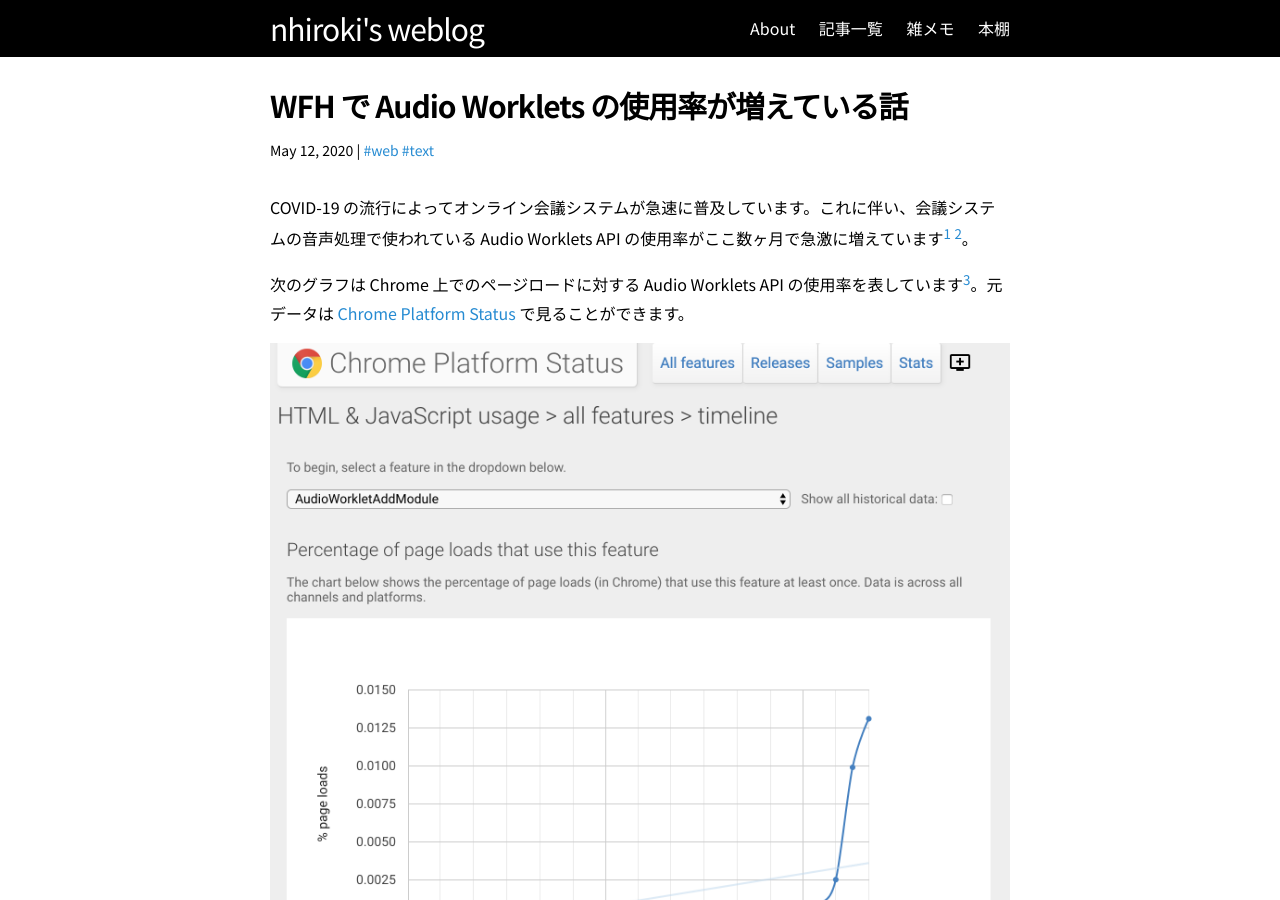
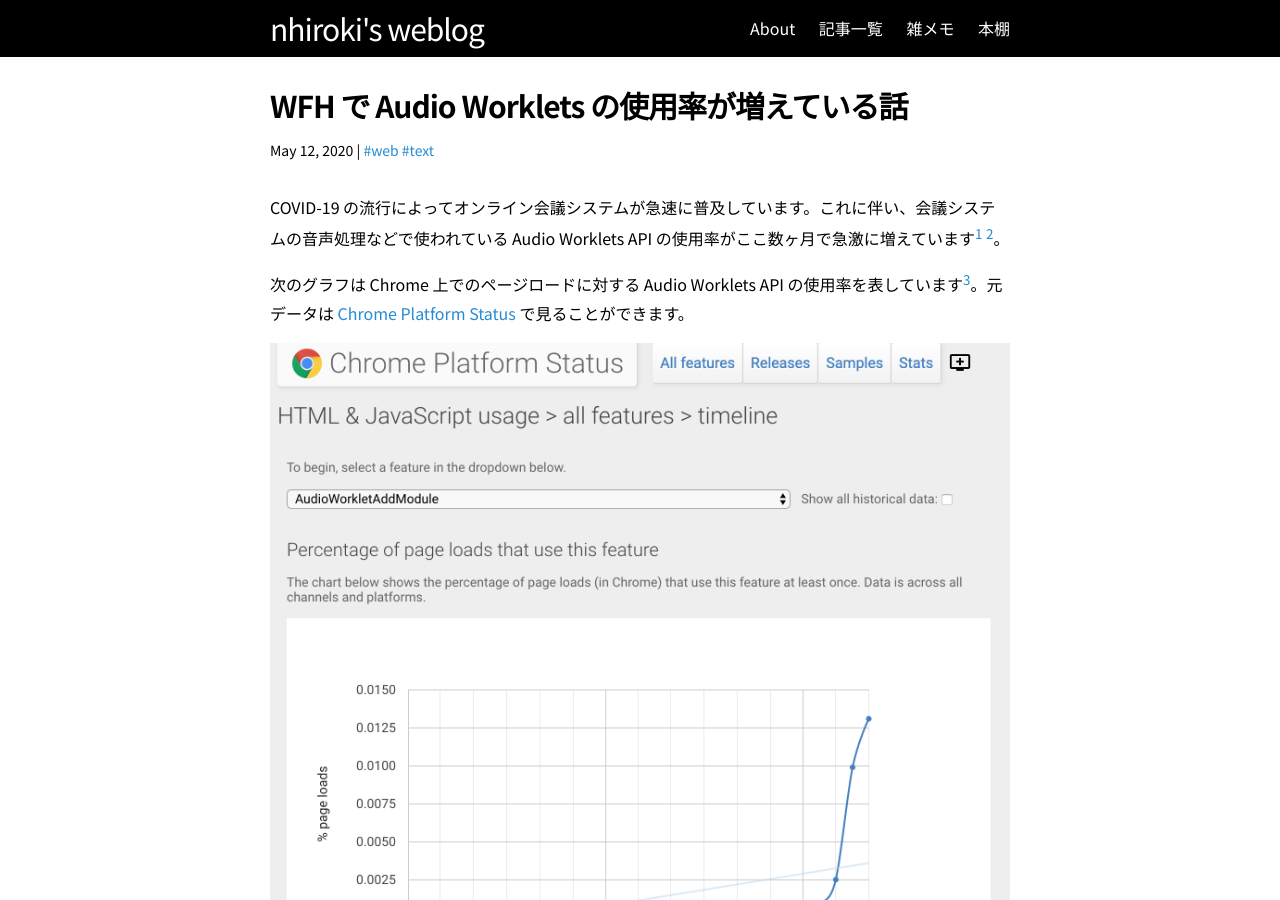
Before and after one commit to nhiroki/nhiroki.github.io, a Jekyll site: the page built from _posts/2020-05-12-usage-of-audio-worklets.md, in a window 1280 px wide and 900 px high. Built offline with Jekyll 4.4.1, drawn with Linux system fonts in a browser that asks for light colours; comment, search, counter and statistics services are not loaded; some of the changed text lies outside the part shown.

Commit message:
Editorial fix

```diff
--- a/_posts/2020-05-12-usage-of-audio-worklets.md
+++ b/_posts/2020-05-12-usage-of-audio-worklets.md
@@ -6,7 +6,7 @@
 image: /images/profile.png
 ---
 
-COVID-19 の流行によってオンライン会議システムが急速に普及しています。これに伴い、会議システムの音声処理で使われている Audio Worklets API の使用率がここ数ヶ月で急激に増えています[^tweets] [^zoom]。
+COVID-19 の流行によってオンライン会議システムが急速に普及しています。これに伴い、会議システムの音声処理などで使われている Audio Worklets API の使用率がここ数ヶ月で急激に増えています[^tweets] [^zoom]。
 
 次のグラフは Chrome 上でのページロードに対する Audio Worklets API の使用率を表しています[^addmodule]。元データは [Chrome Platform Status](https://www.chromestatus.com/metrics/feature/timeline/popularity/2261) で見ることができます。
 
@@ -22,8 +22,6 @@
 
 当時これを担当したのは技術的に面白そうだったからというだけの理由でしたが、それが社会活動を支える部品として広く使われるようになったことにとても驚いていますし、このような状況になる前に必要な機能を揃えられたのはとても幸運だったと思います。もしブラウザ開発を通して誰かの一助になり、困難な状況にある社会を良くすることに少しでも貢献できているのならばとても嬉しいことです。
 
-<blockquote class="twitter-tweet"><p lang="ja" dir="ltr">英会話レッスン終わり。いつもはクラスルームレッスンなんだけど、今回から Zoom を使ったオンラインレッスンになった。1:1 のオンライン英会話は受けたことがあるけど、今回は多人数のディスカッションクラスなのでちょっと心配でしたが、思っていたよりも良い体験でした。</p>&mdash; nhiroki (@nhiroki_) <a href="https://twitter.com/nhiroki_/status/1258376524463435778?ref_src=twsrc%5Etfw">May 7, 2020</a></blockquote> <script async src="https://platform.twitter.com/widgets.js" charset="utf-8"></script>
-
 # 注釈
 
 [^tweets]: 本記事は [Twitter に投稿した内容](https://twitter.com/nhiroki_/status/1258397865673551872)を後から見直せるように記事にしたものです。
```
